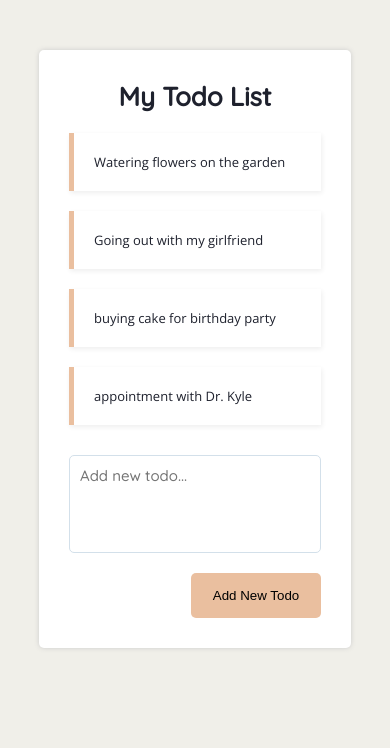
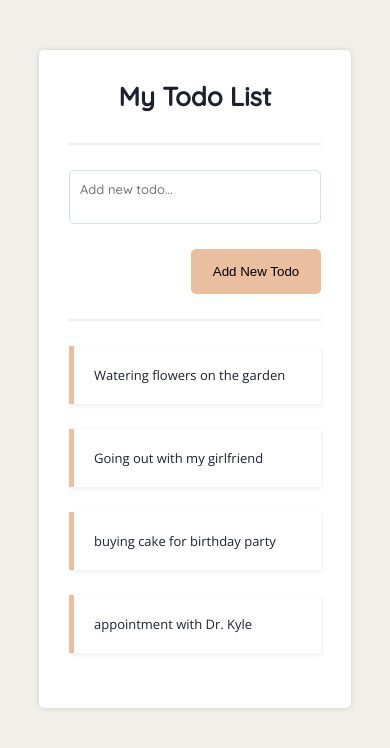
Before and after one commit to ifindev/todo-list, a React (Create React App) app: page / in a window 390 px wide. Shown: the top 748 px of the page. Built offline with nearby package versions, Linux system fonts and the light colour scheme.

Commit message:
Fix positioning elements

```diff
--- a/public/index.html
+++ b/public/index.html
@@ -7,7 +7,7 @@
     <meta name="theme-color" content="#000000" />
     <meta
       name="description"
-      content="Web site created using create-react-app"
+      content="Todo lis created using create-react-app by Muhammad Arifin"
     />
     <link rel="apple-touch-icon" href="%PUBLIC_URL%/logo192.png" />
     <!--
@@ -24,7 +24,7 @@
       work correctly both with client-side routing and a non-root public URL.
       Learn how to configure a non-root public URL by running `npm run build`.
     -->
-    <title>React App</title>
+    <title>Todo List</title>
   </head>
   <body>
     <noscript>You need to enable JavaScript to run this app.</noscript>
--- a/src/App.js
+++ b/src/App.js
@@ -37,12 +37,12 @@ export default function TodoApp({ todos }) {
   return (
     <div className="TodoApp">
       <h1>My Todo List</h1>
-      <TodoList list={todoList} />
       <AddTodo
         newTodo={newTodo}
         onNewTodo={newTodoHandle}
         onButtonClick={handleButtonClick}
       />
+      <TodoList list={todoList} />
     </div>
   );
 }
@@ -71,7 +71,7 @@ const AddTodo = ({ newTodo, onNewTodo, onButtonClick }) => {
       <textarea
         type="text"
         placeholder="Add new todo..."
-        rows="4"
+        rows="2"
         cols="50"
         value={newTodo}
         onChange={newTodoHandle}
--- a/src/styles.css
+++ b/src/styles.css
@@ -48,32 +48,25 @@ body {
   justify-content: space-between;
   border-left: 5px solid #eabf9f;
   padding: 20px;
-  margin-bottom: 20px;
+  margin: 25px 0;
   -moz-box-shadow: 0 0 4px #eee;
   -webkit-box-shadow: 0 0 4px #eee;
   box-shadow: 1px 2px 5px #eee;
 }
 
-.trash-icon {
-  width: 20px;
-  color: #b68973;
-}
-
-.trash-icon:hover,
-.trash-icon:focus {
-  cursor: pointer;
-}
 
 .AddTodo {
   display: flex;
   flex-direction: column;
   margin-top: 30px;
+  border-bottom: 2px solid #eee;
+  border-top: 2px solid #eee;
 }
 
 .todo-input {
   padding: 10px;
   resize: none;
-  margin-bottom: 20px;
+  margin: 25px 0;
   border: 1px solid #d3e0ea;
   border-radius: 5px;
   font-family: "Quicksand", sans-serif;
@@ -88,6 +81,7 @@ body {
   align-self: flex-end;
   padding: 15px 5px;
   width: 130px;
+  margin-bottom:25px;
   background-color: #eabf9f;
   border: none;
   border-radius: 5px;
@@ -113,4 +107,8 @@ body {
   .TodoApp {
     padding: 30px;
   }
+
+  .todo-input {
+    font-size:13px;
+  }
 }
```
